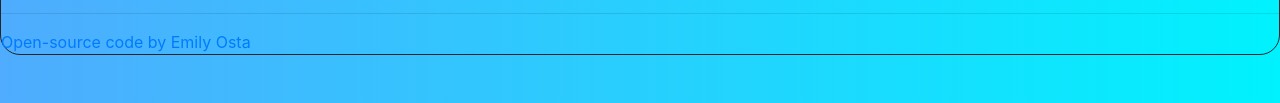
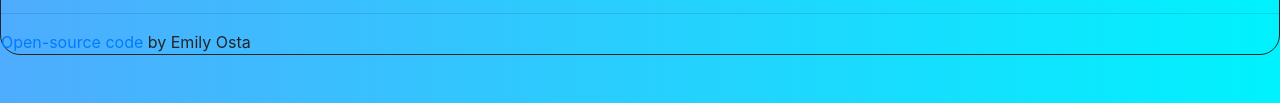
Before and after one commit to osta1647/my-weather-project, a plain HTML site: page index.html in a window 1280 px wide. Shown: the part 340-443 px from the top of the page. Drawn offline with nearby package versions, Linux system fonts and the light colour scheme.

Commit message:
Edited link

```diff
--- a/index.html
+++ b/index.html
@@ -50,8 +50,8 @@ target="_blank"
 class="learn-more"
 >
 <hr>
-    Open-source code by  Emily Osta
-</a>
+    Open-source code </a> by  Emily Osta
+
 </div>
     <script src="src/index.js"></script>
   </body>
```
